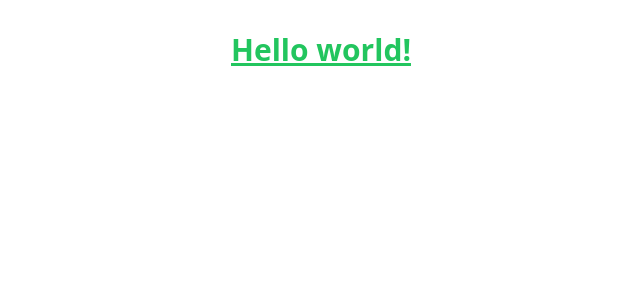
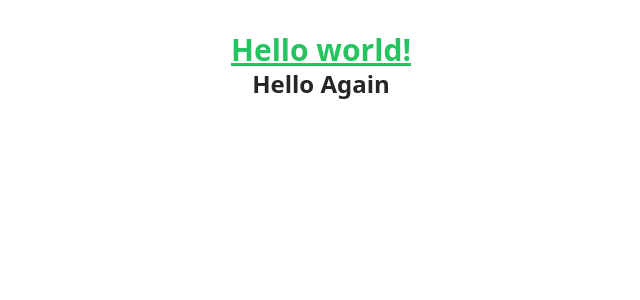
Before and after one commit to minhlocdev/GoodDentist_Web, a React (Vite) app: page / in a window 1280 px wide. Shown: the top 300 px of the page, without its empty margins (319-959 px from the left). Built offline with nearby package versions, Linux system fonts and the light colour scheme.

Commit message:
Test CICD

```diff
--- a/src/App.tsx
+++ b/src/App.tsx
@@ -2,9 +2,13 @@ import "./App.css";
 
 function App() {
   return (
+    <div>
+
     <h1 className="text-3xl font-bold text-green-500 underline">
       Hello world!
     </h1>
+    <h3 className="text-2xl font-semibold text-neutral-800">Hello Again</h3>
+    </div>
   );
 }
 
```
